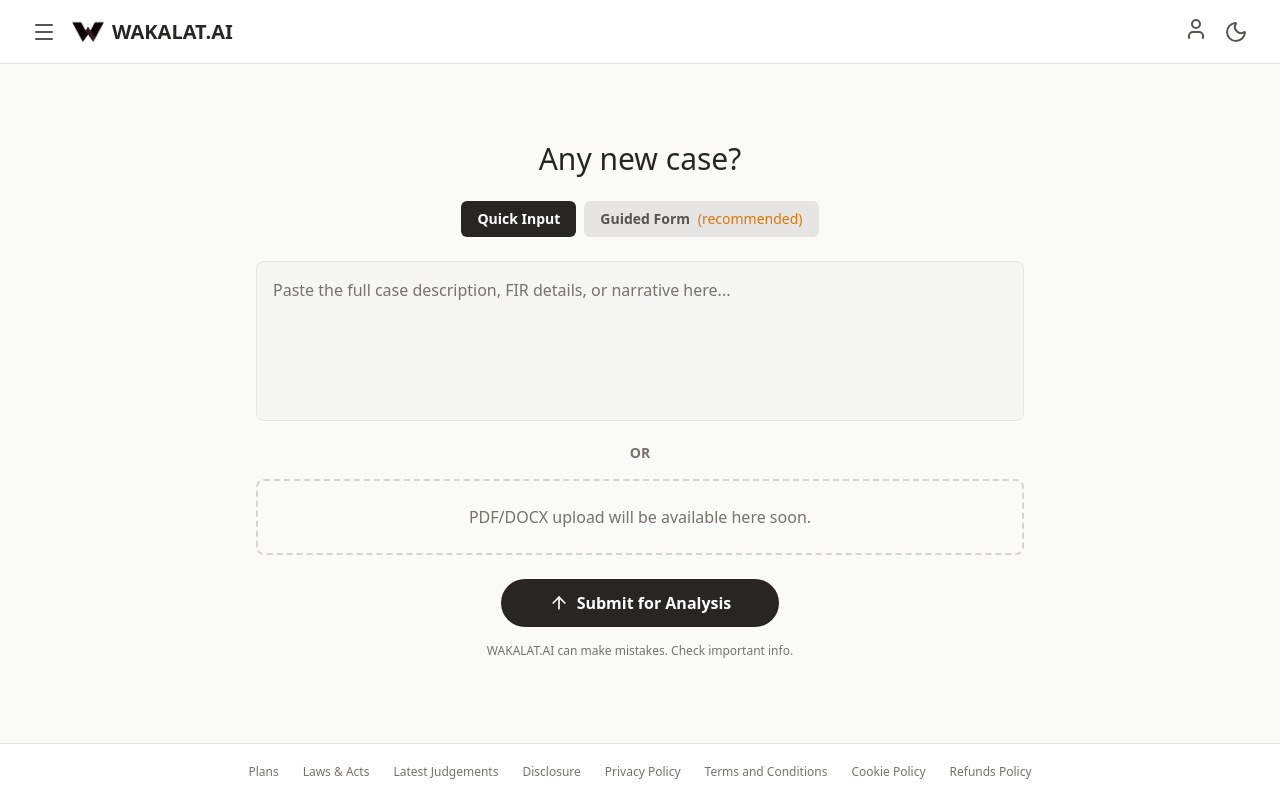
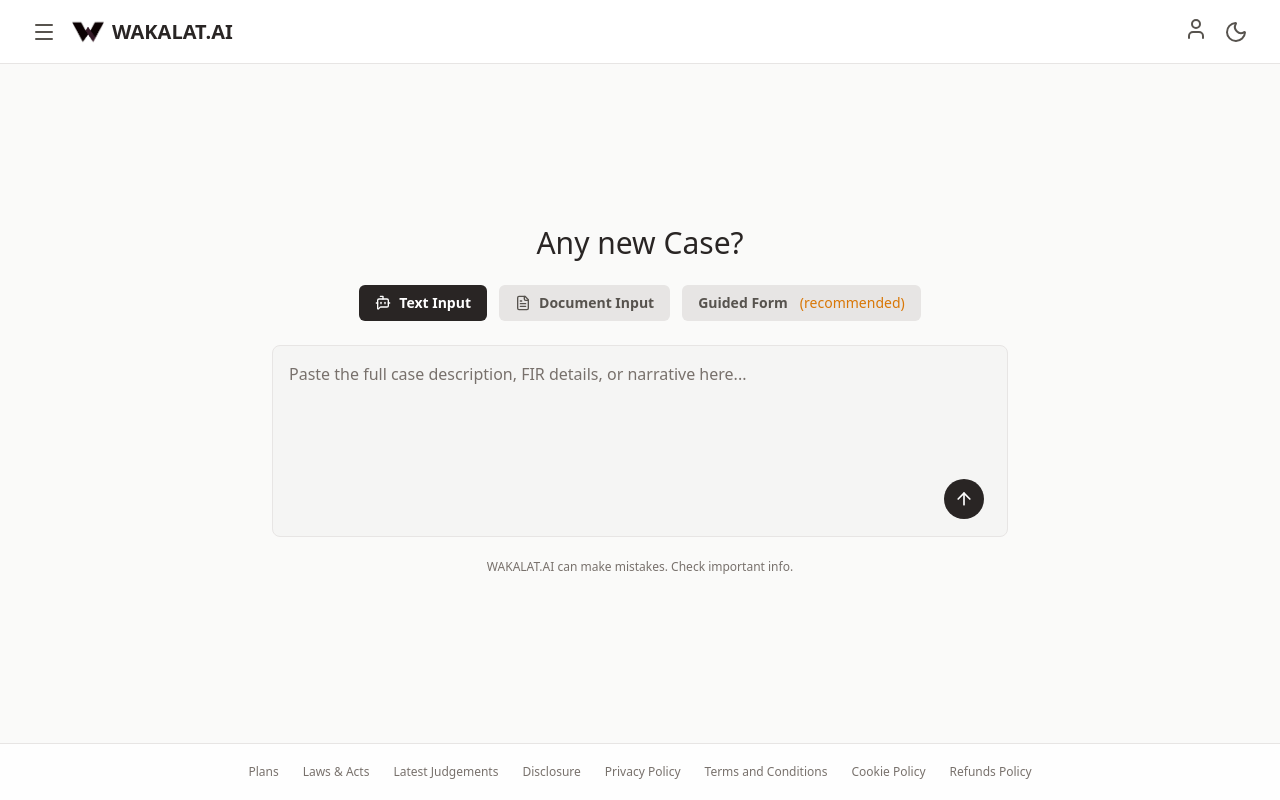
Before and after one commit to sufiyansayyed19/Wakalat_AI_frontend, a Next.js app: page / in a window 1280 px wide. Built offline with nearby package versions, Linux system fonts and the light colour scheme.

Commit message:
inputarea updated

```diff
--- a/src/components/InputArea.tsx
+++ b/src/components/InputArea.tsx
@@ -2,83 +2,152 @@
 
 import { useState } from 'react';
 import Image from 'next/image';
-import { ArrowUp } from 'lucide-react';
+import { ArrowUp, LoaderCircle, FileText, BotMessageSquare } from 'lucide-react';
+import { useFormStore } from '../store/formStore';
+import GuidedForm from './forms/GuidedForm';
 
-type InputView = 'quick' | 'form';
+type InputView = 'text' | 'doc' | 'form';
 
 const InputArea = () => {
-  const [activeView, setActiveView] = useState<InputView>('quick');
+  const [activeView, setActiveView] = useState<InputView>('text');
+  const [isLoading, setIsLoading] = useState(false);
+
+  // --- NEW: State for the controlled text area ---
+  const [textInput, setTextInput] = useState('');
+
+  // --- NEW: Specific handler for text submission ---
+  const handleTextSubmit = () => {
+    if (!textInput.trim()) {
+      alert("Please enter some text to analyze.");
+      return;
+    }
+
+    setIsLoading(true);
+    const dataToSend = { query: textInput };
+
+    console.log("--- SUBMITTING DATA TO BACKEND ---");
+    console.log(`Input Mode: ${activeView}`);
+    console.log(JSON.stringify(dataToSend, null, 2));
+
+    setTimeout(() => {
+      setIsLoading(false);
+      alert("Text input has been logged to the console.");
+    }, 2000);
+  };
+
+  // --- NEW: Specific handler for form/doc submission ---
+  const handleFormSubmit = () => {
+    const formData = useFormStore.getState();
+
+    if (activeView === 'form' && !formData.caseType) {
+      alert("Please select a Case Type before submitting.");
+      return;
+    }
+
+    setIsLoading(true);
+    const { updateField, updateNestedField, ...dataToSend } = formData;
+
+    console.log("--- SUBMITTING DATA TO BACKEND ---");
+    console.log(`Input Mode: ${activeView}`);
+    console.log(JSON.stringify(dataToSend, null, 2));
+
+    setTimeout(() => {
+      setIsLoading(false);
+      alert("Form data has been logged to the console.");
+    }, 2000);
+  };
+
+  // --- UPDATED: Main handler now acts as a dispatcher ---
+  const handleSubmit = () => {
+    if (activeView === 'text') {
+      handleTextSubmit();
+    } else {
+      handleFormSubmit();
+    }
+  };
 
   const getButtonClassName = (viewName: InputView) => {
     const isActive = activeView === viewName;
-
-    const baseClasses = "px-4 py-2 text-sm font-semibold rounded-md transition-colors duration-200 focus:outline-none";
-
-    // Cleanly define styles for active and inactive states
+    const baseClasses = "flex items-center gap-2 px-4 py-2 text-sm font-semibold rounded-md transition-colors duration-200 focus:outline-none";
     const activeClasses = "bg-stone-800 dark:bg-zinc-700 text-white";
     const inactiveClasses = "bg-stone-200 dark:bg-zinc-800 text-stone-600 dark:text-stone-300 hover:bg-stone-300 dark:hover:bg-zinc-700";
-
     return `${baseClasses} ${isActive ? activeClasses : inactiveClasses}`;
   };
 
   return (
-    <div className="w-full max-w-3xl">
+    <div className="w-full max-w-3xl mx-auto py-6 px-4 mt-16">
       <div className="flex items-center justify-center gap-4 mb-6">
         <h1 className="text-3xl font-medium text-stone-800 dark:text-stone-200">
-          Any new case?
+          Any new Case?
         </h1>
       </div>
 
-      <div className="flex items-center justify-center gap-2 mb-6">
-        <button onClick={() => setActiveView('quick')} className={getButtonClassName('quick')}>
-          Quick Input
+      <div className="flex items-center justify-center gap-3 mb-6">
+        <button onClick={() => setActiveView('text')} className={getButtonClassName('text')}>
+          <BotMessageSquare size={16} /> Text Input
+        </button>
+        <button onClick={() => setActiveView('doc')} className={getButtonClassName('doc')}>
+          <FileText size={16} /> Document Input
         </button>
         <button onClick={() => setActiveView('form')} className={getButtonClassName('form')}>
-          Guided Form <span className="text-amber-600 dark:text-slate-300 font-normal ml-1">(recommended)</span>
+          Guided Form <span className="text-amber-600 dark:text-amber-500 font-normal ml-1">(recommended)</span>
         </button>
       </div>
 
       <div className="relative">
-        {activeView === 'quick' && (
+        {activeView === 'text' && (
           <div>
+            <div className="relative">
               <textarea
-              className="w-full h-40 p-4 text-md bg-stone-100 dark:bg-zinc-800 border border-stone-200 dark:border-zinc-700 rounded-lg resize-none text-stone-800 dark:text-stone-200 placeholder:text-stone-500 dark:placeholder:text-stone-400 focus:bg-white dark:focus:bg-zinc-800 focus:ring-1 focus:ring-amber-500/50 focus:border-amber-500/50 focus:outline-none transition-all duration-200"
+                value={textInput} // --- UPDATED: Controlled component
+                onChange={(e) => setTextInput(e.target.value)} // --- UPDATED: Controlled component
+                className="w-full h-48 p-4 pr-16 text-md bg-stone-100 dark:bg-zinc-900 border border-stone-200 dark:border-zinc-700 rounded-lg resize-none text-stone-800 dark:text-stone-200 placeholder:text-stone-500 dark:placeholder:text-stone-400 focus:bg-white dark:focus:bg-zinc-900 focus:ring-1 focus:ring-amber-500/50 focus:border-amber-500/50 focus:outline-none transition-all duration-200"
                 placeholder="Paste the full case description, FIR details, or narrative here..."
               />
-            <div className="text-center my-4 text-sm text-stone-500 dark:text-stone-400 font-semibold">OR</div>
-            <div className="flex items-center justify-center p-6 border-2 border-dashed border-stone-300 dark:border-zinc-700 rounded-lg">
-              <p className="text-stone-500 dark:text-stone-400">PDF/DOCX upload will be available here soon.</p>
+              <button
+                onClick={handleSubmit}
+                disabled={isLoading}
+                className="absolute bottom-6 right-6 flex items-center justify-center w-10 h-10 bg-stone-800 dark:bg-stone-200 text-white dark:text-stone-800 rounded-full font-semibold hover:bg-stone-900 dark:hover:bg-white transition-all duration-200 disabled:opacity-70 disabled:cursor-not-allowed"
+              >
+                {isLoading ? <LoaderCircle size={20} className="animate-spin" /> : <ArrowUp size={20} />}
+              </button>
+            </div>
+            <div className="text-center mt-4 mb-16">
+              <p className="text-xs text-stone-500 dark:text-stone-400">WAKALAT.AI can make mistakes. Check important info.</p>
             </div>
           </div>
         )}
 
-        {activeView === 'form' && (
-          <div className="p-6 bg-stone-100 dark:bg-zinc-800 border border-stone-200 dark:border-zinc-700 rounded-lg">
-            <div className="mb-4">
-              <label htmlFor="case-type" className="block text-sm font-medium mb-1 text-stone-700 dark:text-stone-300">Case Type</label>
-              <input type="text" id="case-type" placeholder="e.g., Criminal, Civil, Cybercrime" className="w-full p-2 bg-white dark:bg-zinc-900 border border-stone-300 dark:border-zinc-600 rounded-md focus:outline-none focus:ring-1 focus:ring-amber-500/30 focus:border-amber-500/30 transition-all duration-200" />
-            </div>
-            <div className="mb-4">
-              <label htmlFor="incident-date" className="block text-sm font-medium mb-1 text-stone-700 dark:text-stone-300">Date of Incident</label>
-              <input type="date" id="incident-date" className="w-full p-2 bg-white dark:bg-zinc-900 border border-stone-300 dark:border-zinc-600 rounded-md focus:outline-none focus:ring-1 focus:ring-amber-500/30 focus:border-amber-500/30 transition-all duration-200" />
-            </div>
-             <div className="mb-4">
-              <label htmlFor="complainant-name" className="block text-sm font-medium mb-1 text-stone-700 dark:text-stone-300">Complainant Name</label>
-              <input type="text" id="complainant-name" placeholder="Enter full name" className="w-full p-2 bg-white dark:bg-zinc-900 border border-stone-300 dark:border-zinc-600 rounded-md focus:outline-none focus:ring-1 focus:ring-amber-500/30 focus:border-amber-500/30 transition-all duration-200" />
+        {activeView === 'doc' && (
+          <div className="flex flex-col items-center justify-center gap-4">
+            <div className="w-full flex items-center justify-center p-12 border-2 border-dashed border-stone-300 dark:border-zinc-700 rounded-lg">
+              <p className="text-stone-500 dark:text-stone-400">The document upload feature will be built here.</p>
             </div>
           </div>
         )}
+
+        {activeView === 'form' && <GuidedForm />}
       </div>
 
-      <div className="flex items-center justify-center mt-6">
-        <button className="flex items-center gap-2 px-12 py-3 bg-stone-800 dark:bg-stone-200 text-white dark:text-stone-800 rounded-full font-semibold hover:bg-stone-900 dark:hover:bg-white transition-all duration-200 focus:outline-none focus:ring-1 focus:ring-amber-500/30 focus:ring-offset-1">
-          <ArrowUp size={20} />
+      {(activeView === 'doc' || activeView === 'form') && (
+        <div className="flex flex-col items-center mt-6">
+          <button
+            onClick={handleSubmit}
+            disabled={isLoading}
+            className="flex items-center justify-center gap-2 px-6 py-2.5 bg-stone-800 dark:bg-stone-200 text-white dark:text-stone-800 rounded-full font-semibold text-sm hover:bg-stone-900 dark:hover:bg-white transition-all duration-200 focus:outline-none focus:ring-1 focus:ring-amber-500/30 focus:ring-offset-1 disabled:opacity-70 disabled:cursor-not-allowed whitespace-nowrap"
+          >
+            {isLoading ? ( <LoaderCircle size={18} className="animate-spin" /> ) : (
+              <>
+                <ArrowUp size={18} />
                 Submit for Analysis
+              </>
+            )}
           </button>
-      </div>
-      <div className="text-center mt-4">
+          <div className="text-center mt-4 mb-16">
             <p className="text-xs text-stone-500 dark:text-stone-400">WAKALAT.AI can make mistakes. Check important info.</p>
           </div>
+        </div>
+      )}
     </div>
   );
 };
```
Lines whose indentation alone changed are shown as unchanged.
